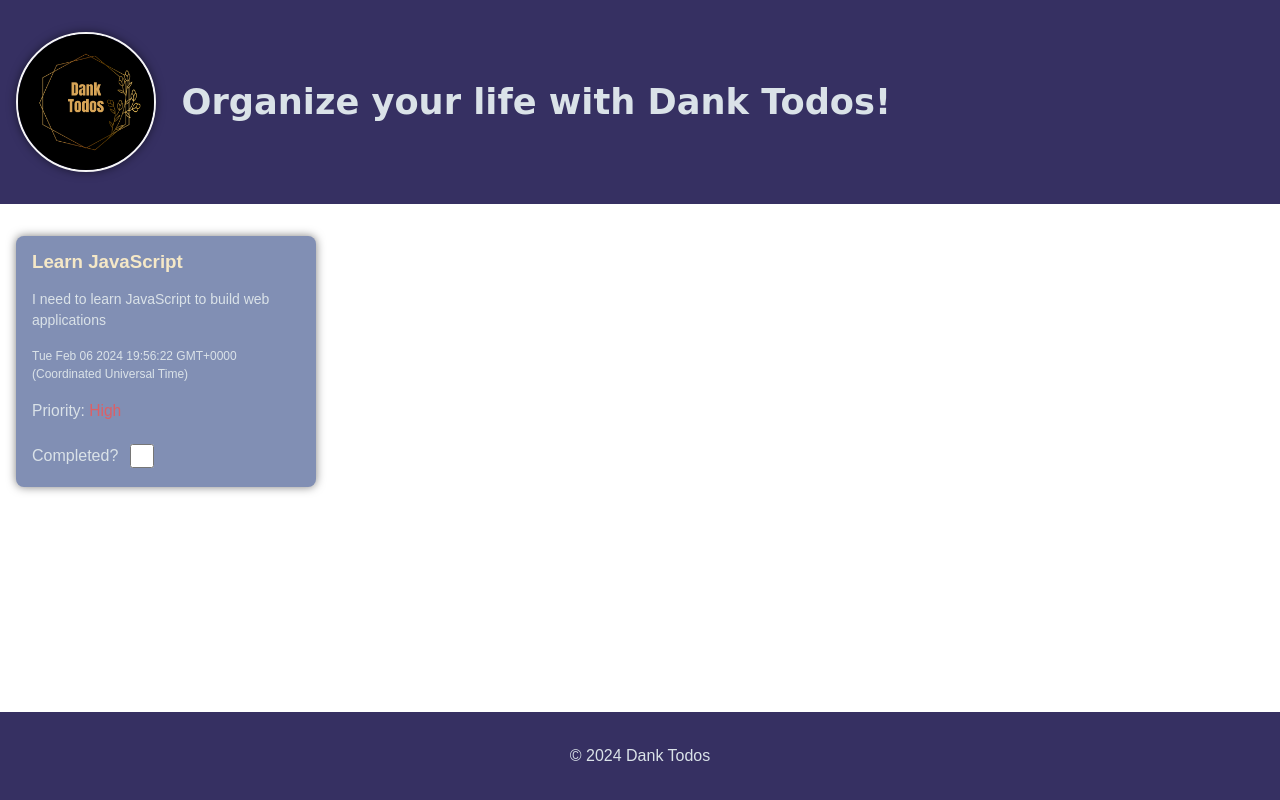
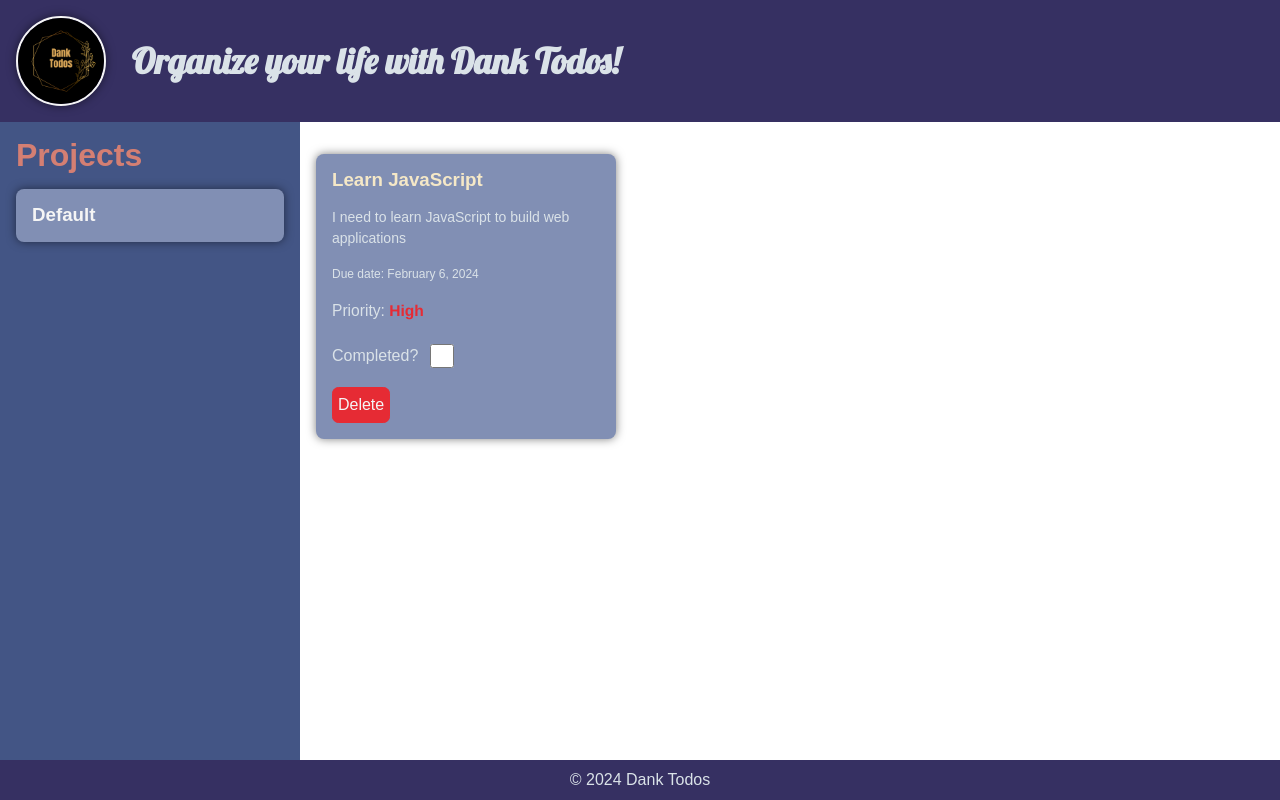
Before and after one commit to Robertron624/TheOdinProject_ToDo-list, a website built with webpack: page src/index.html in a window 1280 px wide. Built offline with nearby package versions, Linux system fonts and the light colour scheme.

Commit message:
Add projects sidebar and delete button to todo items

```diff
--- a/src/DomManipulator.js
+++ b/src/DomManipulator.js
@@ -1,4 +1,8 @@
+import { formatDate } from './utils'
+
 class DomManipulator {
+  sideBar = document.querySelector('#sidebar')
+  projectList = document.querySelector('.project-list')
   content = document.querySelector('#content')
 
   constructor () {
@@ -43,7 +47,7 @@ class DomManipulator {
 
     const todoDueDate = document.createElement('p')
     todoDueDate.classList.add('todo-due-date')
-    todoDueDate.textContent = dueDate
+    todoDueDate.textContent = `Due date: ${formatDate(dueDate)}`
 
     const todoPriority = document.createElement('p')
     todoPriority.classList.add('todo-priority')
@@ -67,12 +71,20 @@ class DomManipulator {
     todoCompleted.appendChild(todoCompletedLabel)
     todoCompleted.appendChild(todoCompletedCheckbox)
 
+    const todoDeleteButton = document.createElement('button')
+    todoDeleteButton.className = 'todo-delete-button'
+    todoDeleteButton.textContent = 'Delete'
+    todoDeleteButton.addEventListener('click', () => {
+      this.deleteTodo(id)
+    })
+
     todoItem.appendChild(todoTitle)
     todoItem.appendChild(todoDescription)
     todoItem.appendChild(todoDueDate)
     todoItem.appendChild(todoPriority)
     todoItem.appendChild(todoCreatedAt)
     todoItem.appendChild(todoCompleted)
+    todoItem.appendChild(todoDeleteButton)
 
     return todoItem
   }
@@ -85,6 +97,33 @@ class DomManipulator {
   getTodoList () {
     return this.todoList
   }
+
+  addProjectToSidebar (project) {
+    const { title } = project
+
+    const projectItem = document.createElement('div')
+    projectItem.className = 'project-item'
+    const projectITemTitle = document.createElement('h3')
+    projectITemTitle.textContent = title
+    projectItem.appendChild(projectITemTitle)
+
+    // Add event listener to load project todos
+    projectItem.addEventListener('click', () => {
+      console.info('Project clicked', project)
+      this.todoList.innerHTML = ''
+      project.getTodos().forEach(todo => {
+        this.addTodo(todo)
+      })
+    })
+
+    this.projectList.appendChild(projectItem)
+  }
+
+  loadProjectsToSidebar (projects) {
+    projects.forEach(project => {
+      this.addProjectToSidebar(project)
+    })
+  }
 }
 
 export default DomManipulator
--- a/src/global.scss
+++ b/src/global.scss
@@ -156,6 +156,9 @@ a {
     }
 }
 
+
+// Variables
+
 $max-width: 1280px;
 
 $base-text: #F5E8C7;
@@ -163,7 +166,7 @@ $text-color-2: #f5f5f5;
 $text-color-3: #d47f73;
 
 
-$priority-high: #dc6066;
+$priority-high: #e62b34;
 $priority-medium: #df9760;
 $priority-low: #6f9eaf;
 
@@ -173,6 +176,16 @@ $base-bg-lighter: #818FB4;
 
 $background-color: $base-bg-light;
 
+// Import fonts
+
+@font-face {
+    font-family: 'Lobster';
+    src: url('./assets/fonts/Lobster-Regular.ttf') format('truetype');
+    font-weight: 400;
+    font-style: normal;
+}
+
+// Content styles
 body {
     color: #dae2e8;
     margin: 0;
@@ -188,7 +201,7 @@ body {
 
 header {
     width: 100%;
-    padding: 2rem 1rem;
+    padding: 1rem 1rem;
     background-color: $base-bg;
 
     .container {
@@ -206,7 +219,7 @@ header {
         }
 
         .logo {
-            width: 140px;
+            width: 90px;
             display: block;
             border-radius: 50%;
             border: 2px solid #f5f5f5;
@@ -229,11 +242,47 @@ header {
 
 main {
     flex-grow: 1;
-    padding: 2rem 1rem;
+    display: flex;
+
+    #sidebar {
+        padding: 1rem;
+        background-color: $base-bg-light;
+        color: $text-color-2;
+        max-width: 300px;
+        width: 30%;
+
+        .projects-container {
+            h1 {
+                font-size: 2rem;
+                margin-bottom: 1rem;
+                color: $text-color-3;
+            }
+
+            .project-list {
+                display: flex;
+                flex-direction: column;
+                gap: 1rem;
+
+                .project-item {
+                    padding: 1rem;
+                    border-radius: 0.5rem;
+                    background-color: $base-bg-lighter;
+                    box-shadow: 0 0 10px rgba(0, 0, 0, 0.5);
+                    cursor: pointer;
+                    transition: background-color 0.3s ease-in-out;
+
+                    &:hover {
+                        background-color: $base-bg-light;
+                    }
+
+                }
+            }
+        }
+    }
 
     #content {
         max-width: $max-width;
-        margin: 0 auto;
+        padding: 2rem 1rem;
 
         .todo-list {
             display: flex;
@@ -266,6 +315,11 @@ main {
                     margin-top: 1rem;
                     text-transform: capitalize;
 
+                    span {
+                        font-weight: 700;
+                        font-family: Helvetica;
+                    }
+
                     &.todo-priority-high {
                         span {
                             color: $priority-high;
@@ -297,6 +351,21 @@ main {
                         height: 1.5rem;
                     }
                 }
+
+                .todo-delete-button {
+                    margin-top: 1rem;
+                    padding: .31rem;
+                    border-radius:.4rem;
+                    color: $text-color-2;
+                    transition: background-color 0.3s ease-in-out;
+                    border: 1px solid $priority-high;
+                    background-color: $priority-high;
+
+                    &:hover {
+                        background-color: $text-color-2;
+                        color: $priority-high;
+                    }
+                }
             }
         }
     }
@@ -304,7 +373,7 @@ main {
 
 footer {
     width: 100%;
-    padding: 2rem 0;
+    padding: .5rem 0;
     background-color: $base-bg;
 
     p {
--- a/src/index.html
+++ b/src/index.html
@@ -17,6 +17,14 @@
         </div>
     </header>
     <main>
+        <section id="sidebar">
+            <div class="projects-container">
+                <h1>
+                    Projects
+                </h1>
+                <div class="project-list"></div>
+            </div>
+        </section>
         <section id="content"></section>
     </main>
     <footer>
--- a/src/index.js
+++ b/src/index.js
@@ -3,8 +3,12 @@ import './global.scss'
 import DomManipulator from './DomManipulator'
 import Todo from './models/Todo'
 import StorageHandler from './StorageHandler'
+import Project from './models/Project'
 
 function main () {
+  let currentProject = null
+  const projects = []
+
   const domManipulator = new DomManipulator()
   const storageHandler = new StorageHandler()
 
@@ -24,9 +28,18 @@ function main () {
     'high',
     'I need to learn JavaScript to build web applications'
   )
+  domManipulator.createTodoList()
 
-  domManipulator.createTodoList()
-  domManipulator.addTodo(todo)
+  const defaultProject = new Project('Default', 'Default project', [todo])
+  projects.push(defaultProject)
+  currentProject = defaultProject
+  const currentProjectTodos = currentProject.getTodos()
+
+  domManipulator.loadProjectsToSidebar(projects)
+
+  currentProjectTodos.forEach(todo => {
+    domManipulator.addTodo(todo)
+  })
 }
 
 window.onload = main
--- a/src/models/Project.js
+++ b/src/models/Project.js
@@ -1,10 +1,11 @@
 class Project {
-  constructor (title, description, priority, todos = []) {
+  constructor (title, description, todos = []) {
     this.title = title
     this.description = description
-    this.priority = priority
     this.todos = todos
   }
+
+  //  Methods
 
   addTodo (todo) {
     this.todos.push(todo)
--- /dev/null
+++ b/src/utils.js
@@ -0,0 +1,7 @@
+export function formatDate (date) {
+  return new Date(date).toLocaleDateString('en-US', {
+    year: 'numeric',
+    month: 'long',
+    day: 'numeric'
+  })
+}
```
Also changed, not shown: src/assets/fonts/Lobster-Regular.ttf (added).
